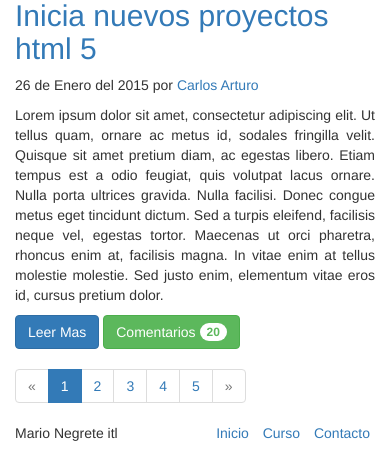
After one commit to MarioRguezz/cimatweb, a PHP site: page /Resources/views/x.html in a window 390 px wide. The commit adds this page. Shown: the part 1881-2334 px from the top of the page. Run offline with PHP 8.4, Linux system fonts and the light colour scheme; some libraries are stand-ins or nearby versions.

Commit message:
first official commit

```diff
--- /dev/null
+++ b/Resources/views/x.html
@@ -0,0 +1,202 @@
+
+<!DOCTYPE html PUBLIC "-//W3C//DTD HTML 4.0 Transitional//EN" "http://www.w3.org/TR/REC-html40/loose.dtd">
+<html lang="es">
+    <head>
+        <meta charset="UTF-8">
+        <meta name="viewport" content="width=device-width, user-scalable=no, initial-scale=1.0, maxium-scale=1.0, minium-scale=1.0">
+        <title>Done-Index</title>
+       <!-- <style type="text/css">-->
+       <link rel="stylesheet" href="http://maxcdn.bootstrapcdn.com/bootstrap/3.3.5/css/bootstrap.min.css">
+       <link rel="stylesheet" type="text/css" href="estilos.css">
+<!-- jQuery library -->
+<script src="https://ajax.googleapis.com/ajax/libs/jquery/1.11.3/jquery.min.js"></script>
+
+<!-- Latest compiled JavaScript -->
+<script src="http://maxcdn.bootstrapcdn.com/bootstrap/3.3.5/js/bootstrap.min.js"></script>
+       <!-- </style>-->
+    </head>
+    <body>
+    <header>
+        <nav class="navbar navbar-inverse navbar-static-top" role="navigation">
+  <div class="container">
+    <!-- Brand and toggle get grouped for better mobile display -->
+    <div class="navbar-header">
+      <button type="button" class="navbar-toggle collapsed" data-toggle="collapse" data-target="#bs-example-navbar-collapse-1" aria-expanded="false">
+        <span class="sr-only">Desplegar / Ocultar Menú</span>
+        <span class="icon-bar"></span>
+        <span class="icon-bar"></span>
+        <span class="icon-bar"></span>
+      </button>
+      <a class="navbar-brand" href="index.jsp"><img src="x.jpg" width="60" height="20"></a>
+    </div>
+
+    <!-- Menú-->
+    <div class="collapse navbar-collapse" id="bs-example-navbar-collapse-1">
+      <ul class="nav navbar-nav">
+        <li class="active"><a href="index.jsp">Link <span class="sr-only">(current)</span></a></li>
+        <li class="dropdown">
+          <a href="#" class="dropdown-toggle" data-toggle="dropdown" role="button" aria-haspopup="true" aria-expanded="false">Categorias <span class="caret"></span></a>
+          <ul class="dropdown-menu">
+            <li><a href="#">Categoria 1</a></li>
+              <li role="separator" class="divider"></li>
+            <li><a href="#">Categoria 2</a></li>
+            <li><a href="#">Categoria 3</a></li>
+            <li><a href="#">Categoria 4</a></li>
+          </ul>
+        </li>
+           <li><a href="#">Blog</a></li>
+           <li><a href="#">Contacto</a></li>
+      </ul>
+      <form  action="Home.java" class="navbar-form navbar-right" role="search">
+        <div class="form-group">
+          <input type="text" class="form-control" placeholder="buscar">
+        </div>
+        <button type="submit" class="btn btn-primary"> <span class="glyphicon glyphicon-search"> </span></button>
+      </form>
+      <ul class="nav navbar-nav navbar-right">
+        <li><a href="#">Link</a></li>
+        <li class="dropdown">
+          <a href="#" class="dropdown-toggle" data-toggle="dropdown" role="button" aria-haspopup="true" aria-expanded="false">Dropdown <span class="caret"></span></a>
+          <ul class="dropdown-menu">
+            <li><a href="#">Action</a></li>
+            <li><a href="#">Another action</a></li>
+            <li><a href="#">Something else here</a></li>
+            <li role="separator" class="divider"></li>
+            <li><a href="#">Separated link</a></li>
+          </ul>
+        </li>
+      </ul>
+    </div><!-- /.navbar-collapse -->
+  </div><!-- /.container-fluid -->
+</nav>
+    </header>
+    <!-- jumbotron-->
+    <section class="jumbotron">
+      <div class="container">
+        <h1 class="titulo-blog"> DONE </h1>
+        <p>Tú tienes tus tareas, Nosotros tu tiempo </p>
+      </div>
+    </section>
+    <section class="main container">
+      <div class="row">
+        <section class="posts col-md-9">
+          <div class="miga-de-pan">
+            <ol class="breadcrumb">
+              <li> <a href="#"> Inicio   </a></li>
+              <li> <a href="#"> Categorias    </a></li>
+              <li class="active">  Diseño Web  </li>
+            </ol>
+          </div>
+          <article class="post clearfix">
+            <a href="#" class="thumb pull-left"> <img class="img-thumbnail" src="1441058489431.jpg" alt="">   </a>
+            <h2 class="post-title"> <a href="#"> Inicia nuevos proyectos html 5 </a> </h2>
+            <p> <span class="post-fecha"> 26 de Enero del 2015</span> por <span class="post-autor"><a href="#"> Carlos Arturo</a> </span> </p>
+          </p>
+          <p class="post-contenido text-justify">
+Lorem ipsum dolor sit amet, consectetur adipiscing elit. Ut tellus quam, ornare ac metus id, sodales fringilla velit. Quisque sit amet pretium diam, ac egestas libero. Etiam tempus est a odio feugiat, quis volutpat lacus ornare. Nulla porta ultrices gravida. Nulla facilisi. Donec congue metus eget tincidunt dictum. Sed a turpis eleifend, facilisis neque vel, egestas tortor. Maecenas ut orci pharetra, rhoncus enim at, facilisis magna. In vitae enim at tellus molestie molestie. Sed justo enim, elementum vitae eros id, cursus pretium dolor.
+
+
+          </p>
+          <div class="contenedor-botones">
+            <a href="#" class="btn btn-primary"> Leer Mas </a>
+             <a href="#" class="btn btn-success">Comentarios <span class="badge">20 </span> </a>
+           </article>
+            <article class="post clearfix">
+            <a href="#" class="thumb pull-left"> <img class="img-thumbnail" src="1441058489431.jpg" alt="">   </a>
+            <h2 class="post-title"> <a href="#"> Inicia nuevos proyectos html 5 </a> </h2>
+            <p> <span class="post-fecha"> 26 de Enero del 2015</span> por <span class="post-autor"><a href="#"> Carlos Arturo</a> </span> </p>
+          </p>
+          <p class="post-contenido text-justify">
+Lorem ipsum dolor sit amet, consectetur adipiscing elit. Ut tellus quam, ornare ac metus id, sodales fringilla velit. Quisque sit amet pretium diam, ac egestas libero. Etiam tempus est a odio feugiat, quis volutpat lacus ornare. Nulla porta ultrices gravida. Nulla facilisi. Donec congue metus eget tincidunt dictum. Sed a turpis eleifend, facilisis neque vel, egestas tortor. Maecenas ut orci pharetra, rhoncus enim at, facilisis magna. In vitae enim at tellus molestie molestie. Sed justo enim, elementum vitae eros id, cursus pretium dolor.
+
+
+          </p>
+          <div class="contenedor-botones">
+            <a href="#" class="btn btn-primary"> Leer Mas </a>
+             <a href="#" class="btn btn-success">Comentarios <span class="badge">20 </span> </a>
+           </article>
+            <article class="post clearfix">
+            <a href="#" class="thumb pull-left"> <img class="img-thumbnail" src="1441058489431.jpg" alt="">   </a>
+            <h2 class="post-title"> <a href="#"> Inicia nuevos proyectos html 5 </a> </h2>
+            <p> <span class="post-fecha"> 26 de Enero del 2015</span> por <span class="post-autor"><a href="#"> Carlos Arturo</a> </span> </p>
+          </p>
+          <p class="post-contenido text-justify">
+Lorem ipsum dolor sit amet, consectetur adipiscing elit. Ut tellus quam, ornare ac metus id, sodales fringilla velit. Quisque sit amet pretium diam, ac egestas libero. Etiam tempus est a odio feugiat, quis volutpat lacus ornare. Nulla porta ultrices gravida. Nulla facilisi. Donec congue metus eget tincidunt dictum. Sed a turpis eleifend, facilisis neque vel, egestas tortor. Maecenas ut orci pharetra, rhoncus enim at, facilisis magna. In vitae enim at tellus molestie molestie. Sed justo enim, elementum vitae eros id, cursus pretium dolor.
+
+
+          </p>
+          <div class="contenedor-botones">
+            <a href="#" class="btn btn-primary"> Leer Mas </a>
+             <a href="#" class="btn btn-success">Comentarios <span class="badge">20 </span> </a>
+           </article>
+
+           <nav>
+            <div class="center-block">
+              <ul class="pagination">
+                <li class="disabled"><a href="#"> &laquo; <span class="sr-only"> Anterior </span> </a></li>
+                <li class="active"><a href="#"> 1</a> </li>
+                <li><a href="#"> 2</a> </li>
+                <li><a href="#"> 3</a> </li>
+                <li><a href="#"> 4</a> </li>
+                <li><a href="#"> 5</a> </li>
+                 <li class="disabled"><a href="#"> &raquo; <span class="sr-only"> Siguiente </span> </a></li>
+              </ul>
+            </div>
+           </nav>
+        </section>
+         <aside class="col-md-3 hidden-xs hidden-sm">
+        <h4>Categorías </h4>
+        <div class="list-group">
+          <a  href="#" class="list-group-item active">Diseño Web </a>
+           <a  href="#" class="list-group-item ">CSS </a>
+            <a  href="#" class="list-group-item ">Elementos Web </a>
+             <a  href="#" class="list-group-item ">Jquery </a>
+              <a  href="#" class="list-group-item ">Recursos y Herramientas </a>
+        </div>
+        <h4>Articulos Recientes </h4>
+        <a href="#" class="list-group-item">  <h4 class="list-group-item-heading">Inicia proyectos HTML5 más rápido con </h4>
+          <p class="list-group-text">
+          Lorem ipsum dolor sit amet, consectetur adipiscing elit. Ut tellus quam, ornare ac metus id, sodales fringilla velit. Quisque sit amet pretium diam, ac egestas libero. Etiam t.
+</p>
+</a>
+  <a href="#" class="list-group-item">  <h4 class="list-group-item-heading">Inicia proyectos HTML5 más rápido con </h4>
+          <p class="list-group-text">
+          Lorem ipsum dolor sit amet, consectetur adipiscing elit. Ut tellus quam, ornare ac metus id, sodales fringilla velit. Quisque sit amet pretium diam, ac egestas libero. Etiam t.
+</p>
+</a>
+  <a href="#" class="list-group-item">  <h4 class="list-group-item-heading">Inicia proyectos HTML5 más rápido con </h4>
+          <p class="list-group-text">
+          Lorem ipsum dolor sit amet, consectetur adipiscing elit. Ut tellus quam, ornare ac metus id, sodales fringilla velit. Quisque sit amet pretium diam, ac egestas libero. Etiam t.
+</p>
+</a>
+  <a href="#" class="list-group-item">  <h4 class="list-group-item-heading">Inicia proyectos HTML5 más rápido con </h4>
+          <p class="list-group-text">
+          Lorem ipsum dolor sit amet, consectetur adipiscing elit. Ut tellus quam, ornare ac metus id, sodales fringilla velit. Quisque sit amet pretium diam, ac egestas libero. Etiam t.
+</p>
+</a>
+     </aside>
+       </div>
+
+
+     </section>
+
+    <footer>
+      <div class="container">
+        <div class="row">
+          <div class="col-xs-6">
+            <p> Mario Negrete itl </p>
+         </div>
+         <div class="col-xs-6">
+
+              <ul class="list-inline text-right">
+     <li><a href="#"> Inicio </a> </li>
+     <li><a href="#"> Curso </a> </li>
+     <li><a href="#"> Contacto </a> </li>
+</ul>
+         </div>
+      </div>
+    </div>
+    </footer>
+    </body>
+
+</html>
--- a/index.php
+++ b/index.php
@@ -4,6 +4,7 @@
 
 <?php
 echo "My first PHP script!";
+header('Location: ../Resuorces/views/x.html');
 ?>
 
 </body>
```
Also changed, not shown: Resources/css/estilos.css (added, +53 -0 lines), Resources/img/1441058489431.jpg (added), Resources/img/x.jpg (added).
